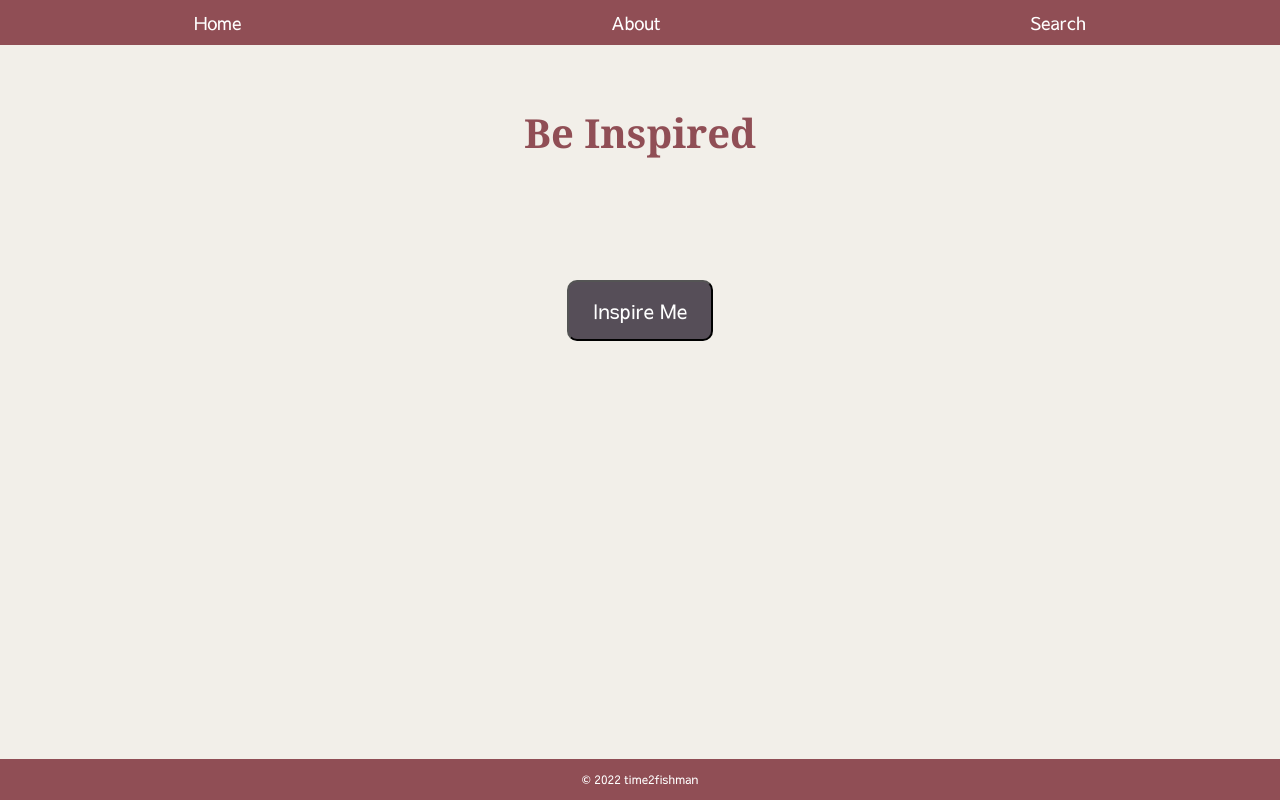
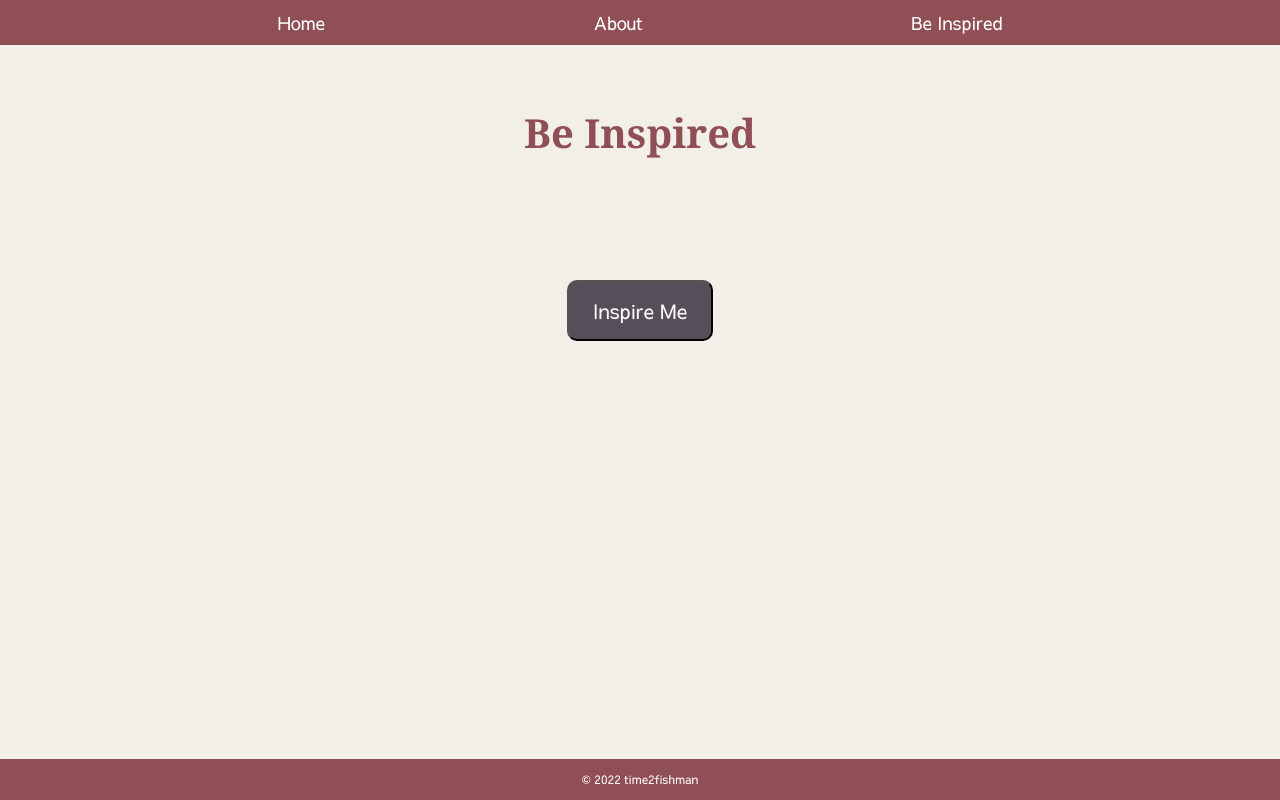
Before and after one commit to time2fishman/beinspired, a React (Create React App) app: page / in a window 1280 px wide. Built offline with nearby package versions, Linux system fonts and the light colour scheme; no server answers; a web font is replaced by a local one.

Commit message:
Change some navigation links and destinations

```diff
--- a/src/App.js
+++ b/src/App.js
@@ -4,7 +4,7 @@ import Home from "./components/Home/Home";
 import About from "./components/About/About";
 import Search from "./components/Search/Search";
 import Footer from "./components/Footer/Footer";
-import Main from "./components/Main/Main";
+import BeInspired from "./components/BeInspired/BeInspired";
 import Logo from "./components/Logo/Logo";
 import CreateAccount from "./components/CreateAccount/CreateAccount";
 import Quotes from "./components/Quotes/Quotes";
@@ -31,7 +31,7 @@ const App = () => {
         <Route path="/" exact element={<Home />} />
         <Route path="/about" element={<About />} />
         <Route path="/search" element={<Search />} />
-        <Route path="/main" element={<Main />} />
+        <Route path="/beinspired" element={<BeInspired />} />
         <Route path="/createaccount" element={<CreateAccount />} />
         <Route path="/quotes" element={<Quotes />} />
       </Routes>
--- a/src/components/Main/Main.js
+++ b/src/components/BeInspired/BeInspired.js
@@ -1,10 +1,10 @@
-import "./Main.css";
+import "./BeInspired.css";
 import { useNavigate } from "react-router-dom";
 import { useState } from "react";
 import { useDispatch } from "react-redux";
 import { createQuote } from "../../actions/quotes";
 
-const Main = () => {
+const BeInspired = () => {
   const navigate = useNavigate();
   const dispatch = useDispatch();
 
@@ -91,4 +91,4 @@ const Main = () => {
   );
 };
 
-export default Main;
+export default BeInspired;
--- a/src/components/CreateAccount/CreateAccount.js
+++ b/src/components/CreateAccount/CreateAccount.js
@@ -23,7 +23,7 @@ const CreateAccount = () => {
         Submit
       </button>
       <br />
-      <Link to="/main">Continue as guest</Link>
+      <Link to="/beinspired">Continue as guest</Link>
     </main>
   );
 };
--- a/src/components/Home/Home.js
+++ b/src/components/Home/Home.js
@@ -22,7 +22,7 @@ const Home = () => {
       <br />
       <Link to="/createaccount">Create an account</Link>
       <br /> */}
-      <Link to="/main">
+      <Link to="/beinspired">
         <button className="home_inspire-me-btn">Inspire Me</button>
       </Link>
     </main>
--- a/src/components/NavBar/NavBar.css
+++ b/src/components/NavBar/NavBar.css
@@ -1,6 +1,6 @@
 .nav-ul {
     display: flex;
-    justify-content: space-around;
+    justify-content: space-evenly;
     list-style: none;
     text-decoration: none;
     padding: .5em;
--- a/src/components/NavBar/NavBar.js
+++ b/src/components/NavBar/NavBar.js
@@ -17,8 +17,8 @@ const NavBar = () => {
             </Link>
           </li>
           <li>
-            <Link className="nav-item" to="/search" style={{ textDecoration: 'none' }}>
-                Search
+            <Link className="nav-item" to="/beinspired" style={{ textDecoration: 'none' }}>
+                Be Inspired
             </Link>
           </li>
         </ul>
--- a/src/components/Quotes/Quotes.css
+++ b/src/components/Quotes/Quotes.css
@@ -2,7 +2,7 @@
     margin: auto;
 }
 
-.go-back-button {
+/* .go-back-button {
   border-radius: 10px;
   padding: 0.1em 0.5em 0.1em 0.5em;
   background-color: #564e58;
@@ -10,11 +10,11 @@
   font-size: 16px;
   white-space: nowrap;
   margin: 15px;
-}
+} */
 
-.more-button {
+.find-another-btn {
     border-radius: 10px;
-    padding: 0.1em 0.5em 0.1em 0.5em;
+    padding: 0.2em 0.6em 0.2em 0.6em;
     background-color: #564e58;
     color: white;
     font-size: 16px;
--- a/src/components/Quotes/Quotes.js
+++ b/src/components/Quotes/Quotes.js
@@ -51,8 +51,8 @@ const Quotes = () => {
           <p id="pauthor"></p>
         </h4>
       </div>
-      <button className="go-back-button" onClick={() => navigate("/main")}>Go Back</button>
-      <button className="more-button" onClick={() => navigate("/quotes")}>More</button>
+      {/* <button className="go-back-button" onClick={() => navigate("/beinspired")}>Go Back</button> */}
+      <button className="find-another-btn" onClick={() => navigate("/quotes")}>Find Another</button>
     </main>
   );
 };
--- a/src/components/SignIn/SignIn.js
+++ b/src/components/SignIn/SignIn.js
@@ -24,7 +24,7 @@ const SignIn = () => {
       <Link to="/createaccount">Create New Account</Link>
       <br />
       <br />
-      <Link to="/main">Continue As Guest</Link>
+      <Link to="/beinspired">Continue As Guest</Link>
     </>
   );
 };
```
Also changed, not shown: src/components/BeInspired/BeInspired.css (renamed from src/components/Main/Main.css).
